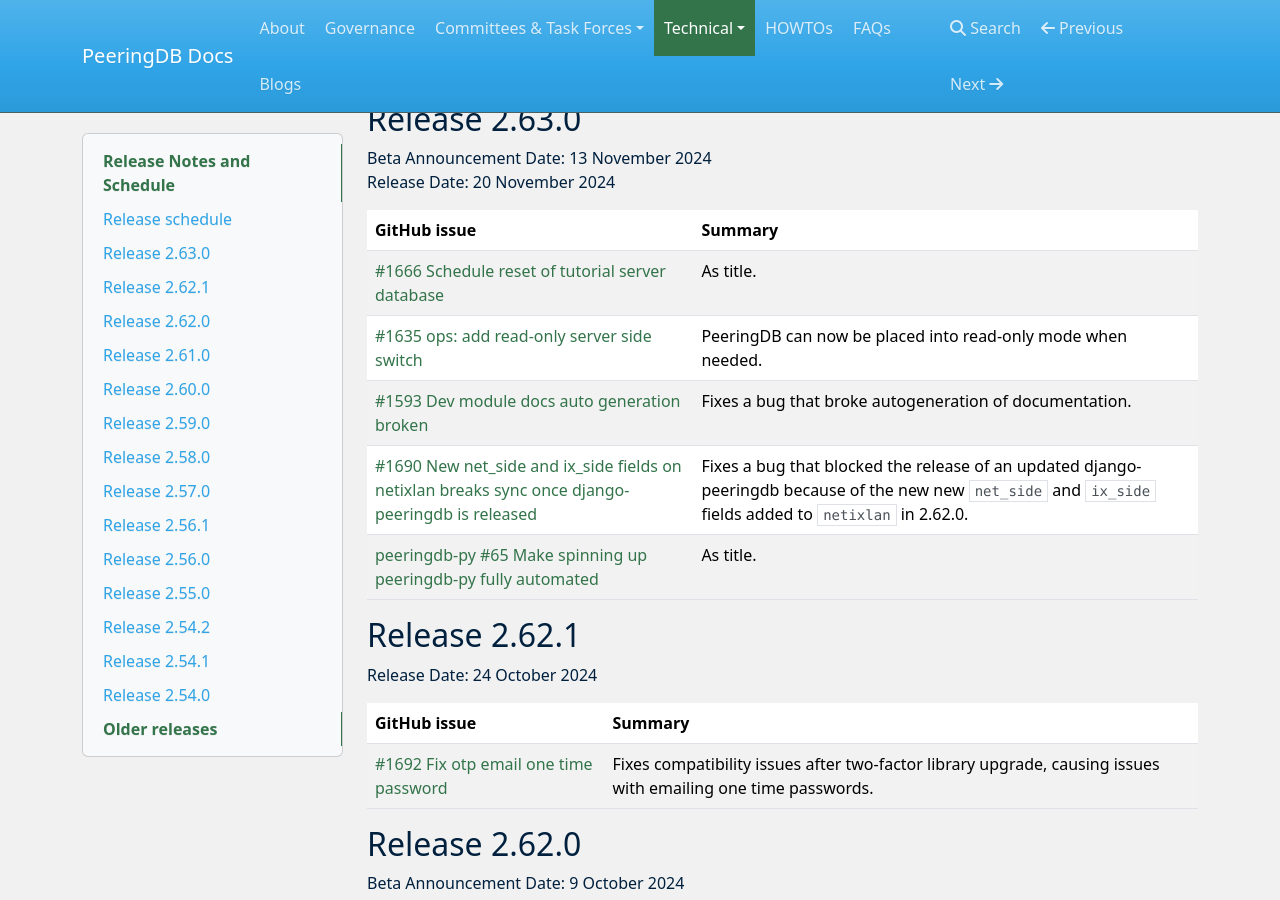
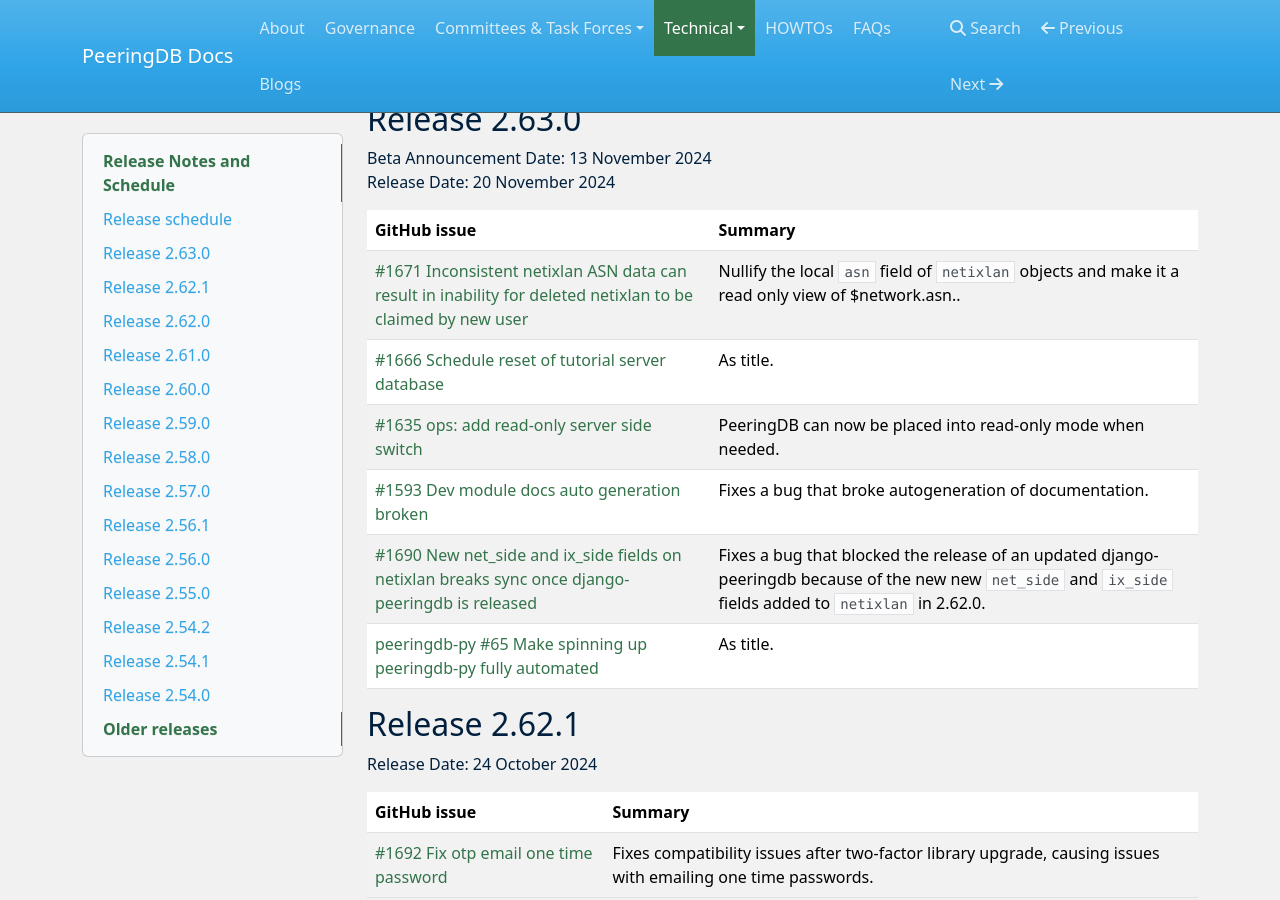
Before and after one commit to peeringdb/docs, an MkDocs documentation site: the page built from docs/release_notes/index.md, in a window 1280 px wide and 900 px high, scrolled down 778 px. Built offline with MkDocs 1.6.1, drawn with Linux system fonts in a browser that asks for light colours; nearby versions of some CDN libraries.

Commit message:
Missing issue
Adds #1671 back to notes for 2.63.0

```diff
--- a/docs/release_notes/index.md
+++ b/docs/release_notes/index.md
@@ -29,6 +29,7 @@
 
 | **GitHub issue** | **Summary** |
 | ----------------- | ----------- |
+| [#1671 Inconsistent netixlan ASN data can result in inability for deleted netixlan to be claimed by new user](https://github.com/peeringdb/peeringdb/issues/1671) | Nullify the local `asn` field of `netixlan` objects and make it a read only view of $network.asn..|
 | [#1666 Schedule reset of tutorial server database](https://github.com/peeringdb/peeringdb/issues/1666) | As title.|
 | [#1635 ops: add read-only server side switch](https://github.com/peeringdb/peeringdb/issues/1635) | PeeringDB can now be placed into read-only mode when needed.|
 | [#1593 Dev module docs auto generation broken](https://github.com/peeringdb/peeringdb/issues/1593) | Fixes a bug that broke autogeneration of documentation.|
```
